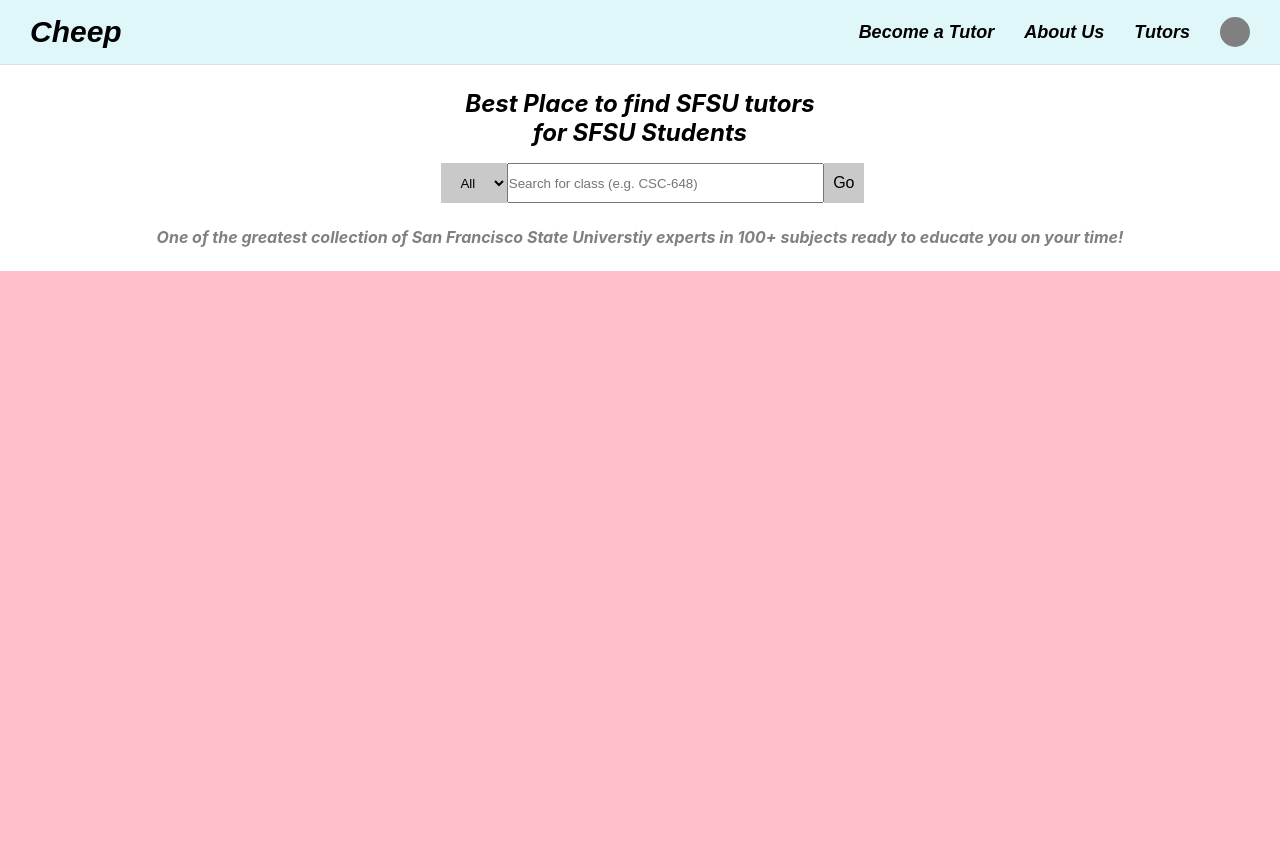
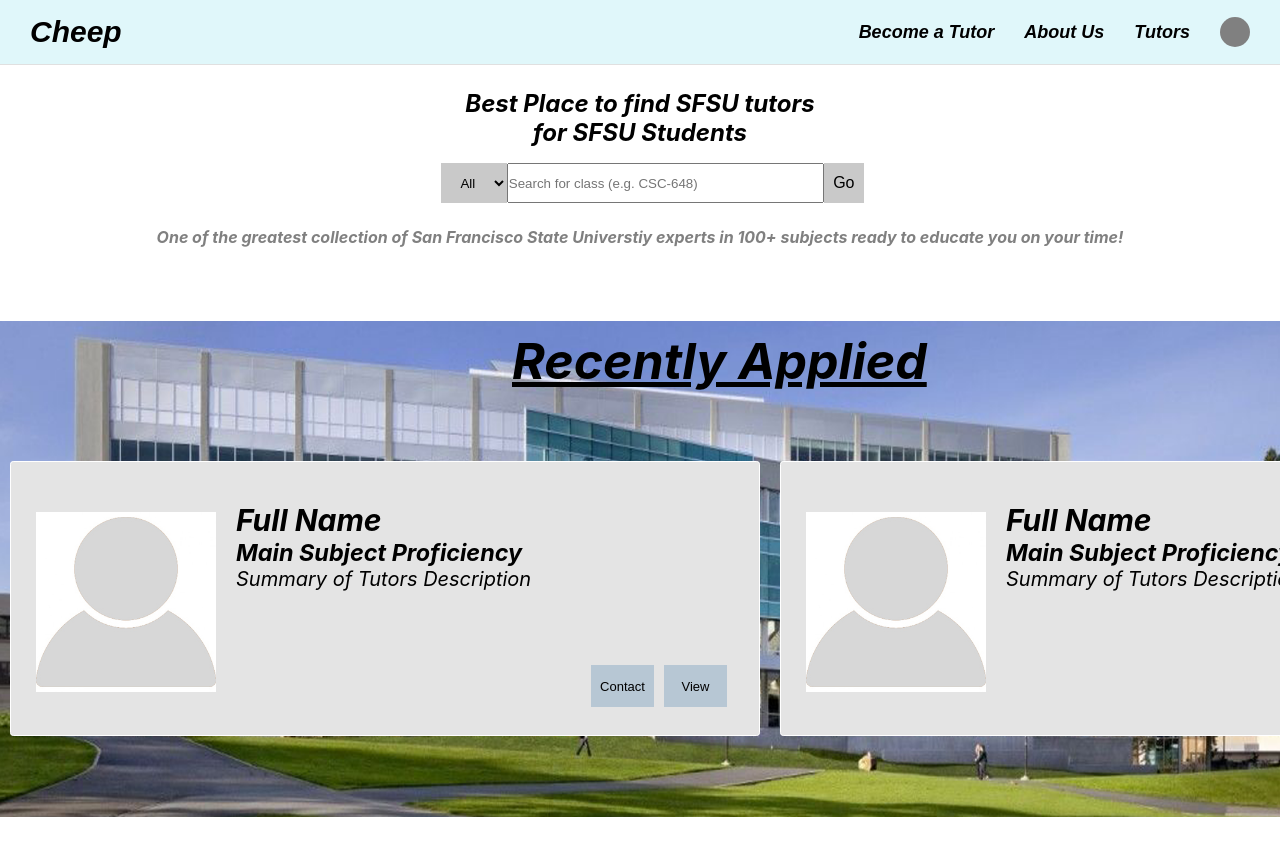
Before and after one commit to spushkin/CSC648_SFSU_Tutor_Project, a React (Create React App) app in the folder application/Front-End/: page / in a window 1280 px wide. Shown: the top 856 px of the page. Built offline with nearby package versions, Linux system fonts and the light colour scheme.

Commit message:
Recently Added - Esau

```diff
--- a/application/Front-End/public/assets/css/indexStyle.css
+++ b/application/Front-End/public/assets/css/indexStyle.css
@@ -123,7 +123,70 @@
 	border: none;
 }
 
-.tempname {
-	background-color: pink;
-	height: 100vh;
+.RecentlyApplied {
+	background-color: transparent;
+	height: 75vh;
 }
+.libraryPic{
+	margin-top: 50px;
+	height: 62vh;
+	width: 100vw;
+}
+.ContainterForRecents{
+	position: relative;
+	margin-top: -370px;
+	background-color: transparent;
+	border: 1px ;
+	height: 300px;
+	width: 100vw;
+	overflow-x: scroll;
+	white-space: nowrap;
+	&::-webkit-scrollbar {
+		display: none;
+	  }
+	.CardStyle{
+		display: inline-block;
+		background: rgb(228, 228, 228);
+		border-style: solid;
+		border-width: 1px 1px 1px 1px;
+		border-color: white;
+		border-radius: 0.2rem;
+		height: 275px;
+		width: 750px;
+		margin: 10px;
+	}
+
+}
+.proPic{
+float: left;
+	margin-top: 50px;
+	margin-left: 25px;
+	height: 180px;
+	width: 180px;
+	}
+.cardText{
+	font-size: 20px;
+	padding-left: 20px;
+	padding-top: 40px;
+	float: left;
+}
+.recent{
+	position: absolute;
+	padding-top: 60px;
+	padding-left: 40%;
+	font-size: 50px;
+	text-decoration-line:underline;
+
+}
+.buttonHold{
+	margin-top: 69px;
+	margin-left: 350px;
+}
+.cardbutton{
+	font-size: 13px;
+	position: relative;
+	background-color: rgb(183, 199, 212);
+	margin: 5px 5px 5px 5px;
+	height: 42px;
+	width: 63px;
+}
--- a/application/Front-End/src/pages/Index.js
+++ b/application/Front-End/src/pages/Index.js
@@ -18,7 +18,51 @@
                     <h4 className="center"><i>One of the greatest collection of San Francisco State Universtiy experts in 100+ subjects ready to educate you on your time!</i></h4>
                 </div>
 
-                <div className="tempname"></div>
+                <div className="RecentlyApplied">
+                <h2 className="recent" ><i>Recently Applied</i></h2>
+                    <img src={require('../images/sfLibrary.png')} alt="SFSU Library" className="libraryPic" />
+                    <div className="ContainterForRecents">
+                        <div  className="CardStyle">
+                        <img src={require('../images/sillouette.jpg')} alt="EMPTY" className="proPic"  />
+                            <div className='cardText'>
+                                <h2 ><i>Full Name</i></h2>
+                                <h3 ><i>Main Subject Proficiency</i></h3>
+                                <i>Summary of Tutors Description</i>
+                                <br></br>
+                                <div className='buttonHold'>
+                                    <button className='cardbutton'>Contact</button>
+                                    <button className='cardbutton'>View</button>
+                                </div>
+                            </div>
+                        </div>
+                        <div  className="CardStyle">
+                        <img src={require('../images/sillouette.jpg')} alt="EMPTY" className="proPic"  />
+                            <div className='cardText'>
+                                <h2 ><i>Full Name</i></h2>
+                                <h3 ><i>Main Subject Proficiency</i></h3>
+                                <i>Summary of Tutors Description</i>
+                                <br></br>
+                                <div className='buttonHold'>
+                                    <button className='cardbutton'>Contact</button>
+                                    <button className='cardbutton'>View</button>
+                                </div>
+                            </div>
+                        </div>
+                        <div  className="CardStyle">
+                        <img src={require('../images/sillouette.jpg')} alt="EMPTY" className="proPic"  />
+                            <div className='cardText'>
+                                <h2 ><i>Full Name</i></h2>
+                                <h3 ><i>Main Subject Proficiency</i></h3>
+                                <i>Summary of Tutors Description</i>
+                                <br></br>
+                                <div className='buttonHold'>
+                                    <button className='cardbutton'>Contact</button>
+                                    <button className='cardbutton'>View</button>
+                                </div>
+                            </div>
+                        </div>
+                    </div>
+                </div>
             </div>
         </Fragment>
     )
```
Also changed, not shown: application/Front-End/src/images/sfLibrary.png (added).
